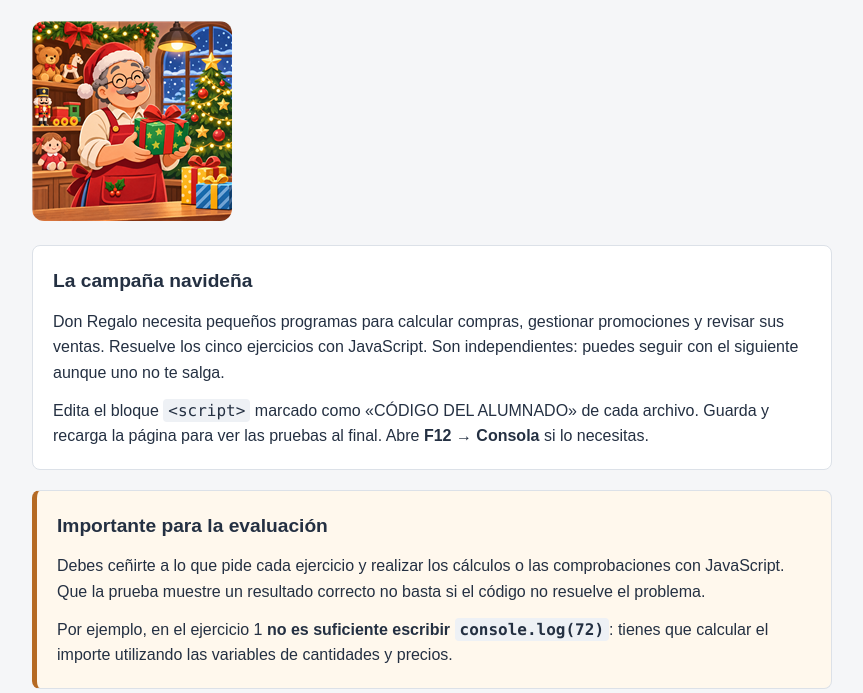
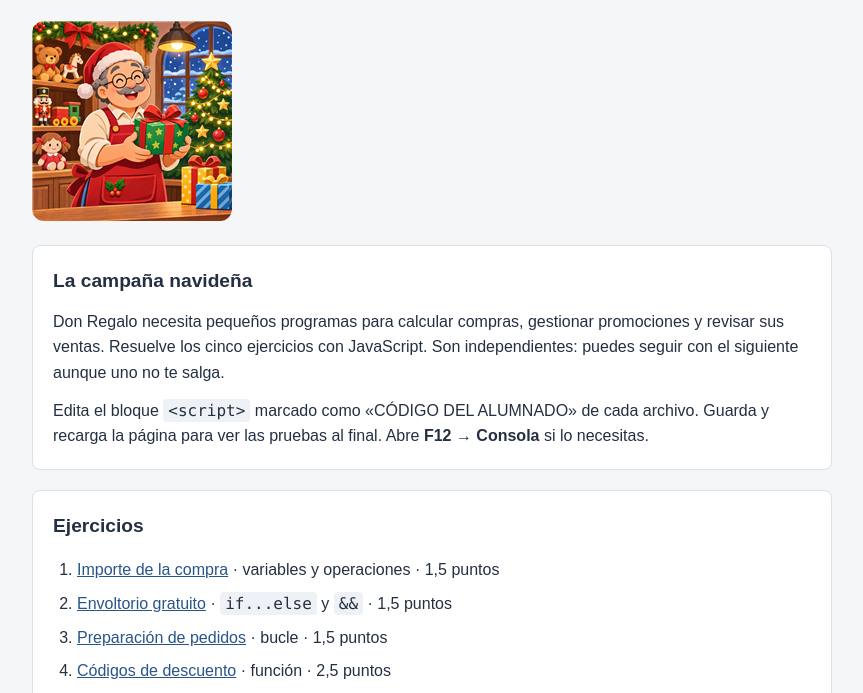
Before and after one commit to omiras/supuesto-practico-uf1842-don-regalo, a plain HTML site: page index.html in a window 1280 px wide. Shown: the part 106-799 px from the top of the page, without its empty margins (208-1071 px from the left). Drawn offline with Linux system fonts and the light colour scheme.

Commit message:
Add evaluation guidelines to index1.html and remove aviso section from index.html

```diff
--- a/index.html
+++ b/index.html
@@ -18,11 +18,6 @@
       <p>Don Regalo necesita pequeños programas para calcular compras, gestionar promociones y revisar sus ventas. Resuelve los cinco ejercicios con JavaScript. Son independientes: puedes seguir con el siguiente aunque uno no te salga.</p>
       <p>Edita el bloque <code>&lt;script&gt;</code> marcado como «CÓDIGO DEL ALUMNADO» de cada archivo. Guarda y recarga la página para ver las pruebas al final. Abre <strong>F12 → Consola</strong> si lo necesitas.</p>
     </section>
-    <section class="aviso">
-      <h2>Importante para la evaluación</h2>
-      <p>Debes ceñirte a lo que pide cada ejercicio y realizar los cálculos o las comprobaciones con JavaScript. Que la prueba muestre un resultado correcto no basta si el código no resuelve el problema.</p>
-      <p>Por ejemplo, en el ejercicio 1 <strong>no es suficiente escribir <code>console.log(72)</code></strong>: tienes que calcular el importe utilizando las variables de cantidades y precios.</p>
-    </section>
     <section>
       <h2>Ejercicios</h2>
       <ol>
```
Also changed, not shown: index1.html (+1 -0 lines).
